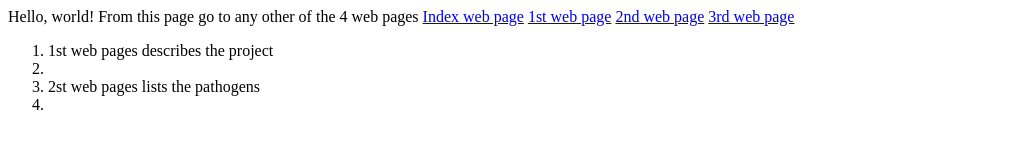
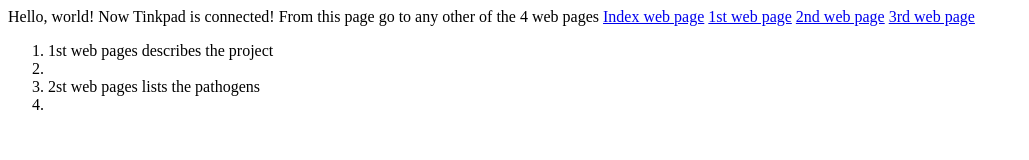
Before and after one commit to martin2urban/project0, a plain HTML site: page index.html in a window 1280 px wide. Shown: the whole page, without its empty margins (0-1029 px from the left). Drawn offline with Linux system fonts and the light colour scheme.

Commit message:
Thinkpad is in play

```diff
--- a/index.html
+++ b/index.html
@@ -5,6 +5,7 @@
     </head>
     <body>
         Hello, world!
+        Now Tinkpad is connected!
         From this page go to any other of the 4 web pages
             <a href="index.html">Index web page</a>
             <a href="1.html">1st web page</a>
```
